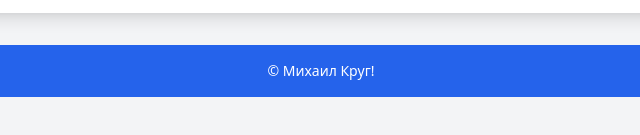
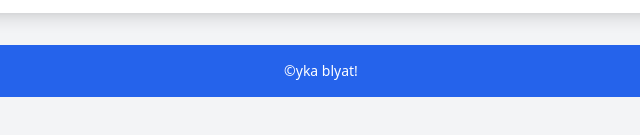
Before and after one commit to enotking/enotking.github.io, a plain HTML site: page passport.html in a window 1280 px wide. Shown: the part 151-286 px from the top of the page, 319-959 px from the left. Drawn offline with nearby package versions, Linux system fonts and the light colour scheme.

Commit message:
Update passport.html

```diff
--- a/passport.html
+++ b/passport.html
@@ -38,7 +38,7 @@
   </main>
 
   <footer class="bg-blue-600 text-white py-4 text-center text-sm">
-    © Михаил Круг!
+    ©yka blyat!
   </footer>
 
 </body>
```
